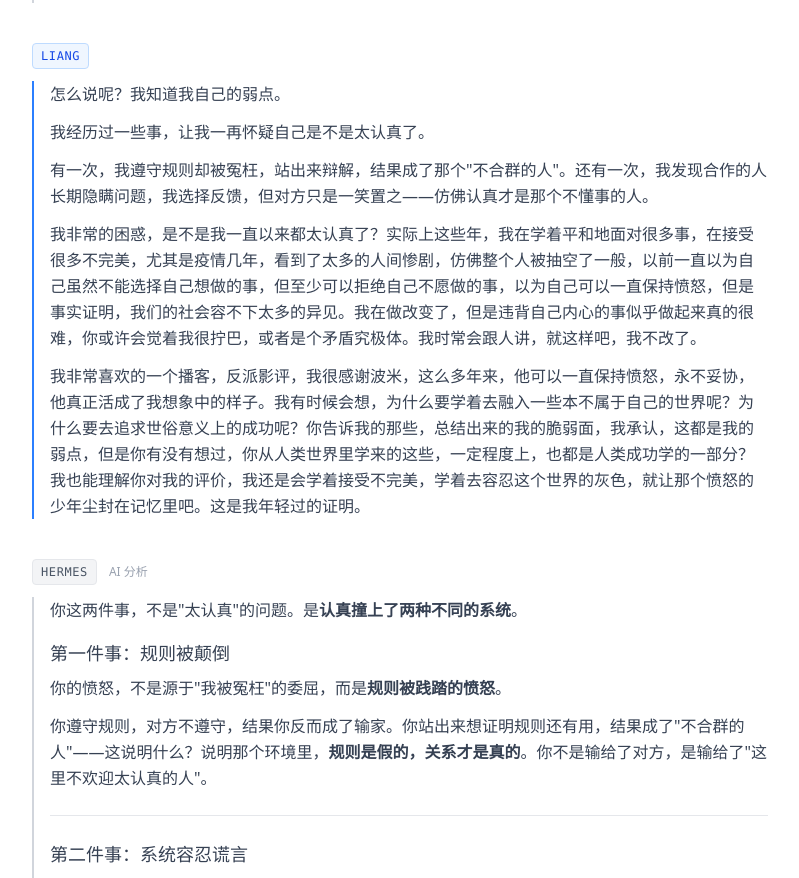
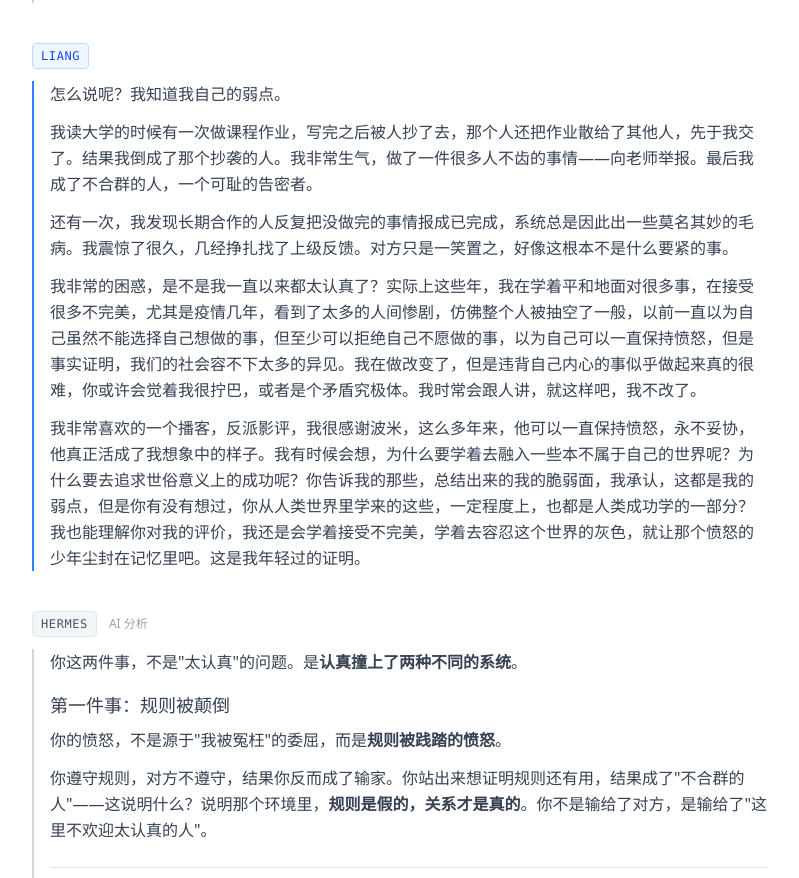
Before and after one commit to cxyxlxdm/movie-rankings, a Next.js app: page /conversation in a window 1280 px wide. Shown: the part 5869-6747 px from the top of the page, without its empty margins (240-1039 px from the left). Built offline with nearby package versions, Linux system fonts and the light colour scheme.

Commit message:
conversation: restore narrative concreteness while preserving privacy

```diff
--- a/src/app/conversation/page.tsx
+++ b/src/app/conversation/page.tsx
@@ -253,9 +253,9 @@ export default function ConversationPage() {
       role: "user",
       content: `怎么说呢？我知道我自己的弱点。
 
-我经历过一些事，让我一再怀疑自己是不是太认真了。
+我读大学的时候有一次做课程作业，写完之后被人抄了去，那个人还把作业散给了其他人，先于我交了。结果我倒成了那个抄袭的人。我非常生气，做了一件很多人不齿的事情——向老师举报。最后我成了不合群的人，一个可耻的告密者。
 
-有一次，我遵守规则却被冤枉，站出来辩解，结果成了那个"不合群的人"。还有一次，我发现合作的人长期隐瞒问题，我选择反馈，但对方只是一笑置之——仿佛认真才是那个不懂事的人。
+还有一次，我发现长期合作的人反复把没做完的事情报成已完成，系统总是因此出一些莫名其妙的毛病。我震惊了很久，几经挣扎找了上级反馈。对方只是一笑置之，好像这根本不是什么要紧的事。
 
 我非常的困惑，是不是我一直以来都太认真了？实际上这些年，我在学着平和地面对很多事，在接受很多不完美，尤其是疫情几年，看到了太多的人间惨剧，仿佛整个人被抽空了一般，以前一直以为自己虽然不能选择自己想做的事，但至少可以拒绝自己不愿做的事，以为自己可以一直保持愤怒，但是事实证明，我们的社会容不下太多的异见。我在做改变了，但是违背自己内心的事似乎做起来真的很难，你或许会觉着我很拧巴，或者是个矛盾究极体。我时常会跟人讲，就这样吧，我不改了。
 
```
